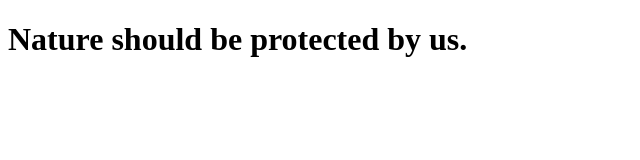
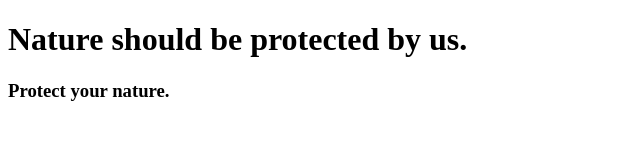
Before and after one commit to bhatiaanisha/firstDay, a plain HTML site: page nature.html in a window 1280 px wide. Shown: the whole page, without its empty margins (0-640 px from the left). Drawn offline with Linux system fonts and the light colour scheme.

Commit message:
creating conflict

```diff
--- a/nature.html
+++ b/nature.html
@@ -4,5 +4,6 @@
 </head>
 <body>
     <h1>Nature should be protected by us.</h1>
+    <h3>Protect your nature.</h3>
 </body>
 </html>
```
